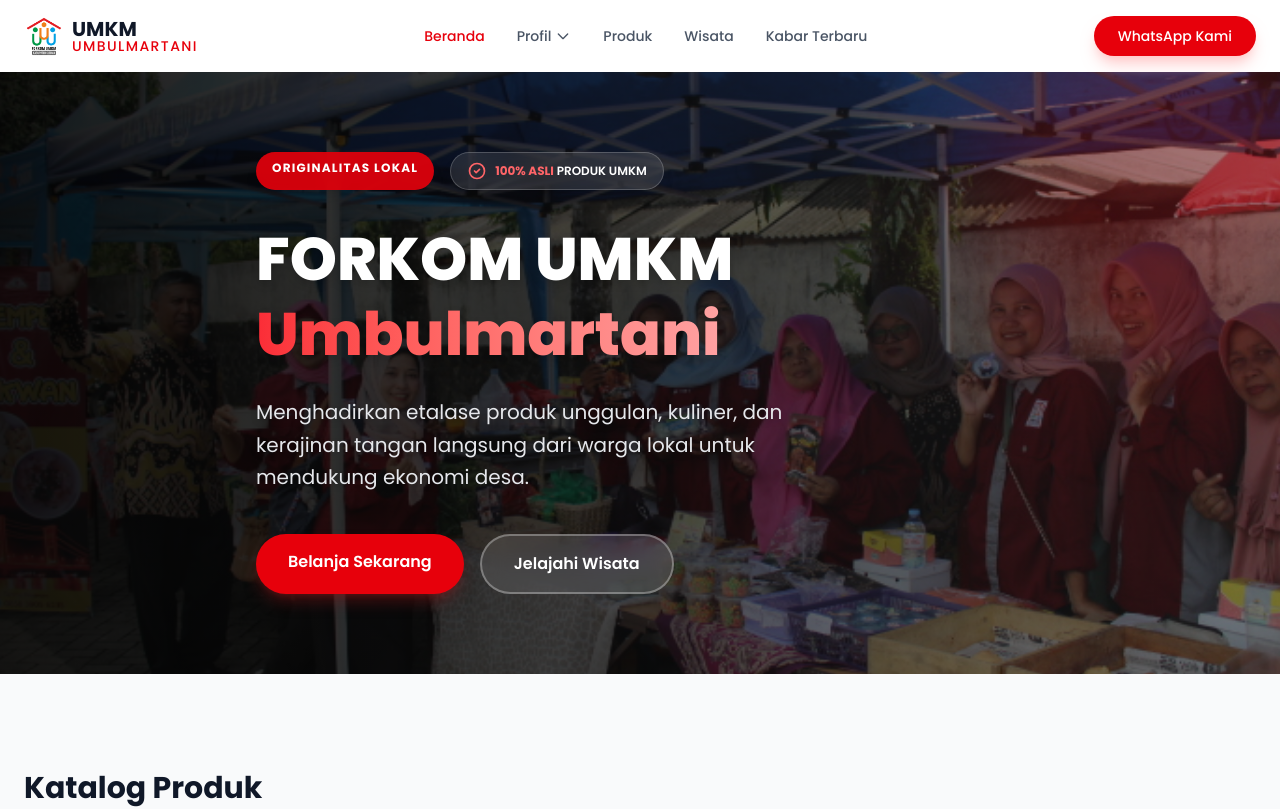
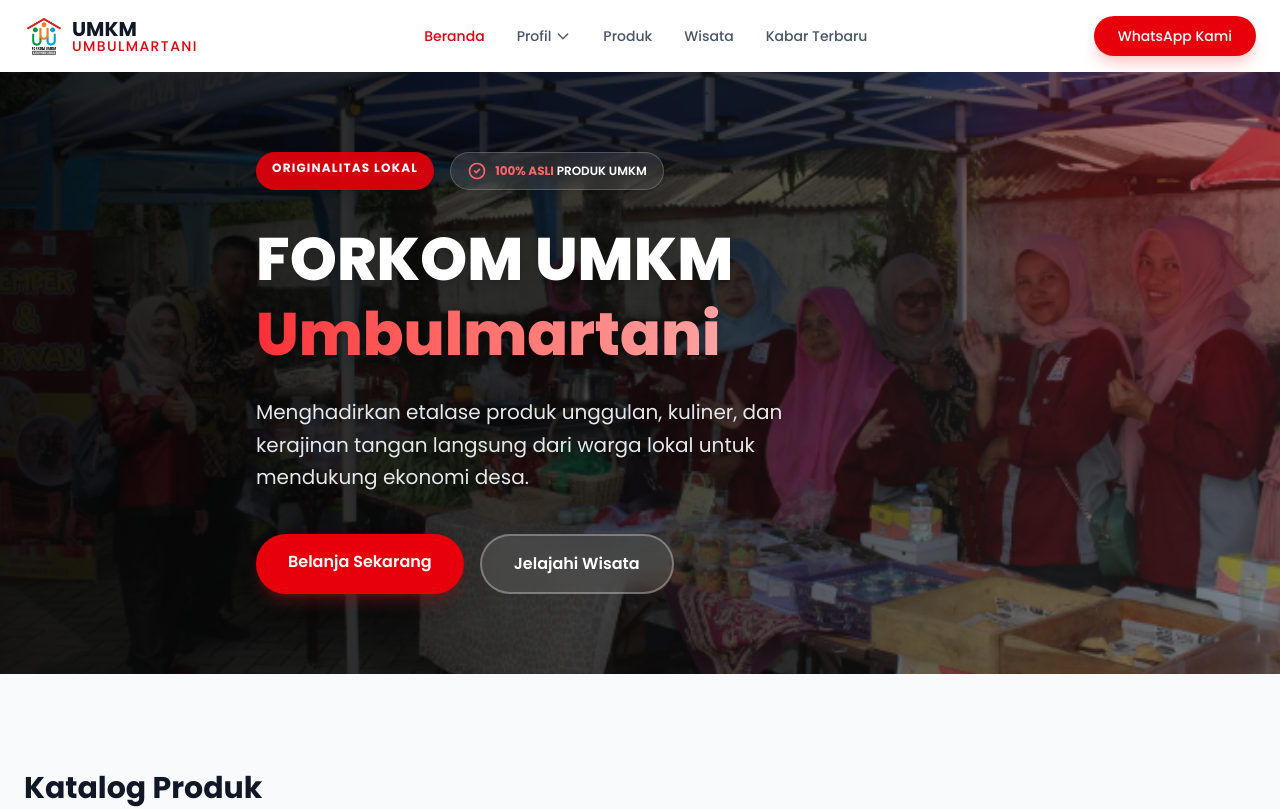
Before and after one commit to erwineka05/forkom-umkm, a Next.js app: page / in a window 1280 px wide. Shown: the top 809 px of the page. Built offline with nearby package versions, Linux system fonts and the light colour scheme.

Commit message:
fix final2

```diff
--- a/src/app/page.tsx
+++ b/src/app/page.tsx
@@ -35,7 +35,7 @@ export default function Home() {
         <section className="relative min-h-[75vh] flex items-center justify-center overflow-hidden">
             <div className="absolute inset-0 z-0">
                 <Image
-                    src="/images/icons/umkm.jpg"
+                    src="/images/umkm-umbulmartani.JPG"
                     alt="Kegiatan UMKM Umbulmartani"
                     fill
                     className="object-cover object-center scale-105 opacity-90"
--- a/src/data/database.ts
+++ b/src/data/database.ts
@@ -373,6 +373,6 @@ export const dataBerita: BeritaItem[] = [
     title: "Gebyar PAUD Desa Umbulmartani Tahun 2025",
     date: "13 Desember 2025",
     content: "Deskripsi disini",
-    image_url: "/images/icons/umkm.jpg"
+    image_url: "/images/umkm-umbulmartani.jpg"
   }
 ];
```
Also changed, not shown: public/images/umkm-umbulmartani.JPG (added).
